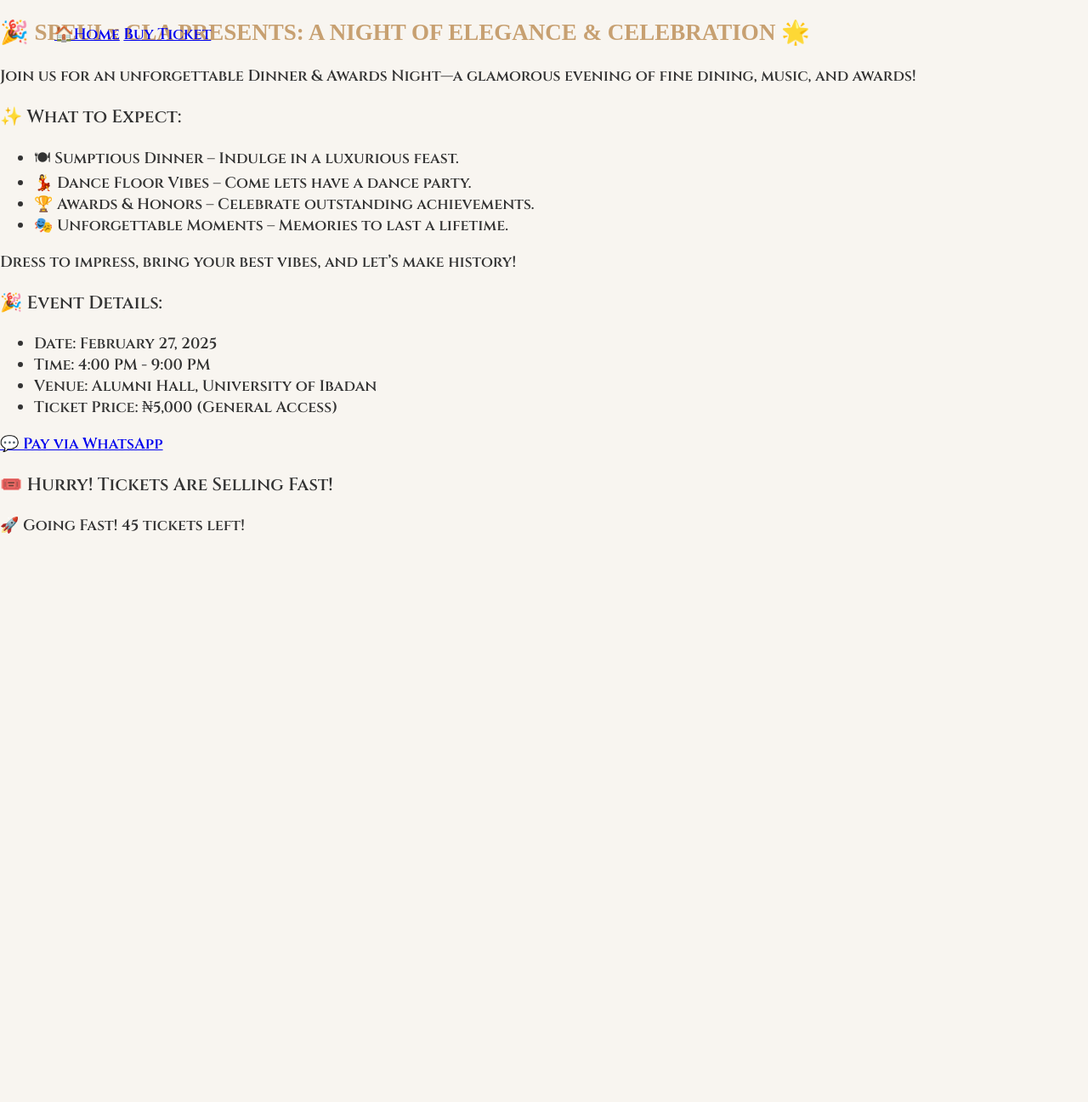
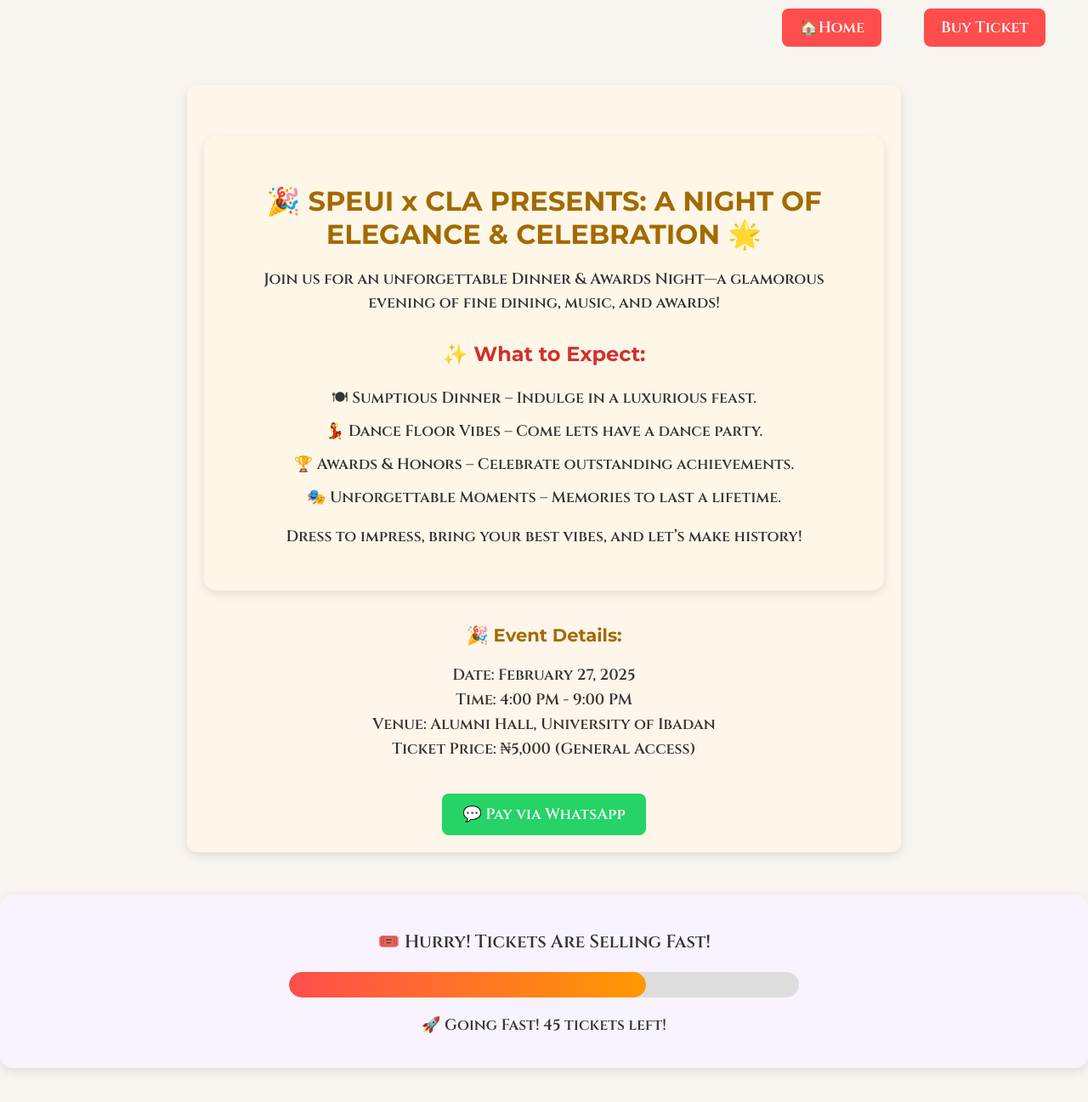
Before and after one commit to Mudigram/Wedding-Website, a plain HTML site: page ticket.html in a window 1280 px wide. Shown: the whole page at 85% size. Before the commit the page ends 800 px from the top, so only its background shows below. Drawn offline with Linux system fonts and the light colour scheme; a web font is replaced by a local one.

Commit message:
Update styles.css
Update to ticket page

```diff
--- a/styles.css
+++ b/styles.css
@@ -209,6 +209,33 @@
     border-radius: 10px;
 }
 
+/* Fixed Button Container */
+.fixed-buttons {
+    position: fixed; /* Keeps the buttons fixed on the page */
+    top: 10px; /* Distance from the top */
+    right: 50px; /* Align to the right side */
+    display: flex; /* Arrange buttons horizontally */
+    gap: 50px; /* Space between buttons */
+    z-index: 1000; /* Ensure it's on top of other content */
+}
+
+/* Button Styling */
+.fixed-buttons .btn {
+    padding: 10px 20px;
+    background: #ff4d4d; /* Red button color */
+    color: white;
+    text-decoration: none;
+    border-radius: 8px; /* Rounded corners */
+    font-weight: bold;
+    transition: background 0.3s;
+}
+
+/* Hover Effect */
+.fixed-buttons .btn:hover {
+    background: #cc0000; /* Darker red on hover */
+}
+
+
 /* Call-to-Action Section */
 .cta-container {
     text-align: center;
@@ -233,14 +260,122 @@
     color: white;
     padding: 12px 25px;
     border-radius: 30px;
-    font-size: 1.2rem;
+    font-size: 1.5rem;
     text-decoration: none;
-    transition: 0.3s ease-in-out;
+    transition: 0.5s ease-in-out;
 }
 
 .ticket-button:hover {
     background-color: #7a4d00;
 }
+
+/* Ticket Page Styling */
+.ticket-info {
+    max-width: 800px;
+    margin: 100px auto 50px;
+    padding: 20px;
+    text-align: center;
+    background: rgba(255, 245, 235, 0.9);
+    border-radius: 12px;
+    box-shadow: 0 4px 12px rgba(0, 0, 0, 0.1);
+}
+
+.ticket-info h2, .ticket-info h3 {
+    color: #a36a00; /* Elegant gold */
+    font-family: 'Montserrat', sans-serif;
+}
+
+.ticket-info p, .ticket-info ul {
+    font-size: 18px;
+    line-height: 1.6;
+}
+
+.ticket-info ul {
+    list-style: none;
+    padding: 0;
+}
+#event-details {
+    text-align: center;
+    margin: 40px auto;
+    padding: 30px;
+    background: #fef7e7; /* Light Background */
+    border-radius: 15px;
+    box-shadow: 0 4px 12px rgba(0, 0, 0, 0.1);
+}
+
+#event-details h2 {
+    font-size: 32px;
+    color: #a36a00; /* Gold Accent */
+    margin-bottom: 20px;
+}
+
+#event-details h3 {
+    font-size: 24px;
+    color: #d32f2f; /* Highlighted Color */
+    margin-top: 30px;
+}
+
+#event-details ul {
+    list-style: none;
+    padding: 0;
+}
+
+#event-details li {
+    margin: 10px 0;
+    font-size: 18px;
+}
+
+.whatsapp-btn {
+    display: inline-block;
+    margin-top: 20px;
+    padding: 12px 24px;
+    font-size: 18px;
+    color: white;
+    background: #25D366; /* WhatsApp Green */
+    text-decoration: none;
+    border-radius: 8px;
+    transition: background 0.3s;
+}
+
+.whatsapp-btn:hover {
+    background: #1da851; /* Darker Green */
+}
+
+/* Tickets Section Styling */
+#tickets-left {
+    text-align: center;
+    margin: 40px auto;
+    padding: 20px;
+    background: #f9f3ff; /* Light Purple Background */
+    border-radius: 15px;
+    box-shadow: 0 4px 12px rgba(0, 0, 0, 0.1);
+}
+
+/* Progress Bar Container */
+.progress-container {
+    width: 80%;
+    max-width: 600px;
+    height: 30px;
+    background: #ddd;
+    border-radius: 20px;
+    margin: 20px auto;
+    overflow: hidden;
+}
+
+/* Progress Bar Fill */
+.progress-bar {
+    height: 100%;
+    width: 0%; /* Dynamically updated */
+    background: linear-gradient(90deg, #ff4d4d, #ff9900);
+    border-radius: 20px;
+    transition: width 0.5s ease;
+}
+
+#ticket-info {
+    font-size: 18px;
+    margin-top: 10px;
+}
+
 
 /* When & Where Section */
 .when-where {
```
